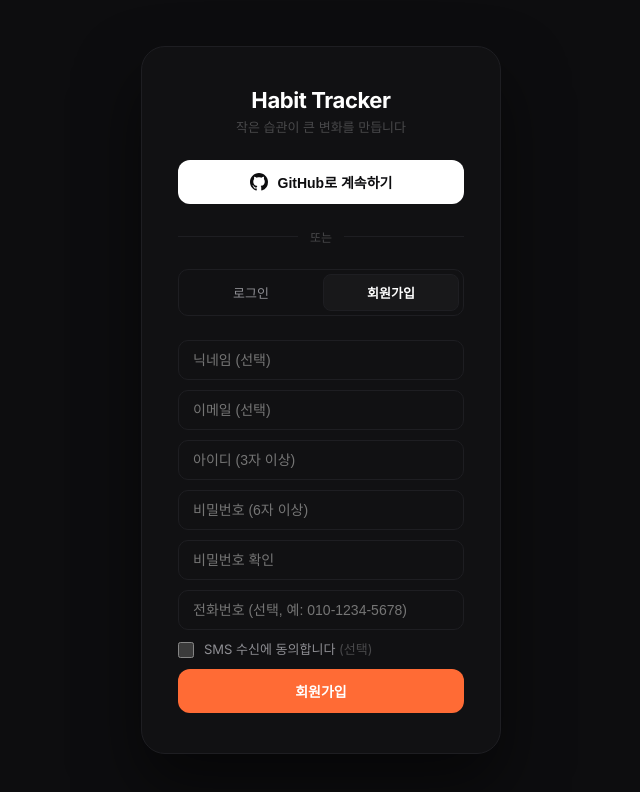
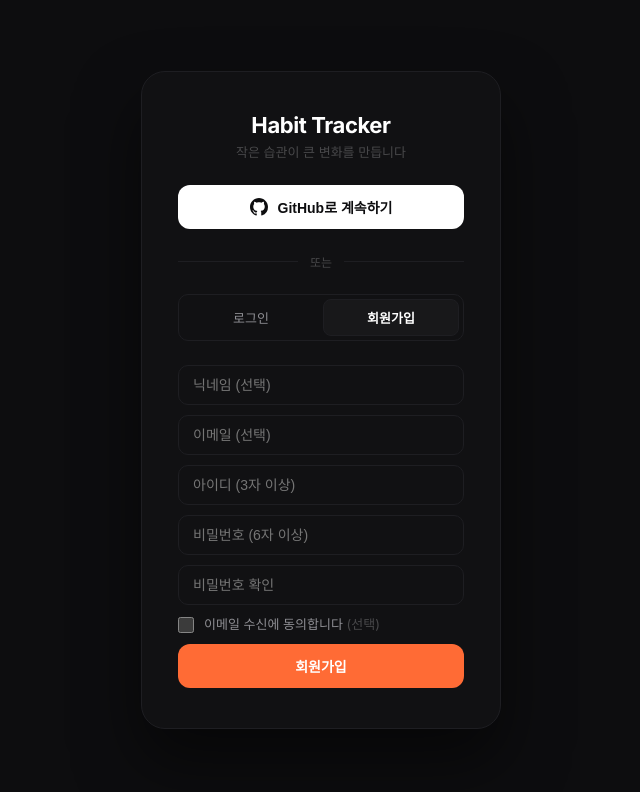
Before and after one commit to kkkkrk/habit, a Next.js app: page /login in a window 1280 px wide. Both pictures are taken after a click on the button "회원가입". Shown: the top 792 px of the page, without its empty margins (319-959 px from the left). Built offline with nearby package versions, Linux system fonts and the light colour scheme.

Commit message:
fix(auth): fix incorrect login request path

```diff
--- a/app/login/page.js
+++ b/app/login/page.js
@@ -19,8 +19,7 @@ export default function LoginPage() {
     const [passwordConfirm, setPasswordConfirm] = useState('')
     const [displayName, setDisplayName] = useState('')
     const [email, setEmail] = useState('')
-    const [phone, setPhone] = useState('')
-    const [smsConsent, setSmsConsent] = useState(false)
+    const [emailConsent, setEmailConsent] = useState(false)
     const [loading, setLoading] = useState(false)
     const [error, setError] = useState('')
     const [success, setSuccess] = useState('')
@@ -51,13 +50,13 @@ export default function LoginPage() {
             const res = await fetch('/api/auth/register', {
                 method: 'POST',
                 headers: { 'Content-Type': 'application/json' },
-                body: JSON.stringify({ username: username.trim(), password, displayName: displayName.trim(), email: email.trim(), phone: phone.trim(), smsConsent }),
+                body: JSON.stringify({ username: username.trim(), password, displayName: displayName.trim(), email: email.trim(), emailConsent }),
             })
             const data = await res.json()
             if (!res.ok) { setError(data.error); return }
             setSuccess('가입 완료! 로그인해주세요.')
             setTab('login')
-            setDisplayName(''); setEmail(''); setPhone(''); setSmsConsent(false); setPasswordConfirm('')
+            setDisplayName(''); setEmail(''); setEmailConsent(false); setPasswordConfirm('')
         } catch {
             setError('네트워크 오류가 발생했습니다.')
         } finally {
@@ -188,24 +187,15 @@ export default function LoginPage() {
                             {passwordConfirm && password !== passwordConfirm && (
                                 <p style={{ fontSize: '12px', color: 'var(--red)', marginTop: '-4px' }}>비밀번호가 일치하지 않습니다.</p>
                             )}
-                            <input
-                                type="tel"
-                                placeholder="전화번호 (선택, 예: 010-1234-5678)"
-                                value={phone}
-                                onChange={e => setPhone(e.target.value)}
-                                style={inputStyle}
-                                onFocus={e => e.target.style.borderColor = 'var(--accent)'}
-                                onBlur={e => e.target.style.borderColor = 'var(--border)'}
-                            />
                             <label style={{ display: 'flex', alignItems: 'center', gap: '10px', cursor: 'pointer', userSelect: 'none' }}>
                                 <input
                                     type="checkbox"
-                                    checked={smsConsent}
-                                    onChange={e => setSmsConsent(e.target.checked)}
+                                    checked={emailConsent}
+                                    onChange={e => setEmailConsent(e.target.checked)}
                                     style={{ width: '16px', height: '16px', accentColor: '#FF6B35', cursor: 'pointer', flexShrink: 0 }}
                                 />
                                 <span style={{ fontSize: '13px', color: 'var(--text-secondary)', lineHeight: 1.5 }}>
-                                    SMS 수신에 동의합니다 <span style={{ color: 'var(--text-tertiary)' }}>(선택)</span>
+                                    이메일 수신에 동의합니다 <span style={{ color: 'var(--text-tertiary)' }}>(선택)</span>
                                 </span>
                             </label>
                         </>
```
